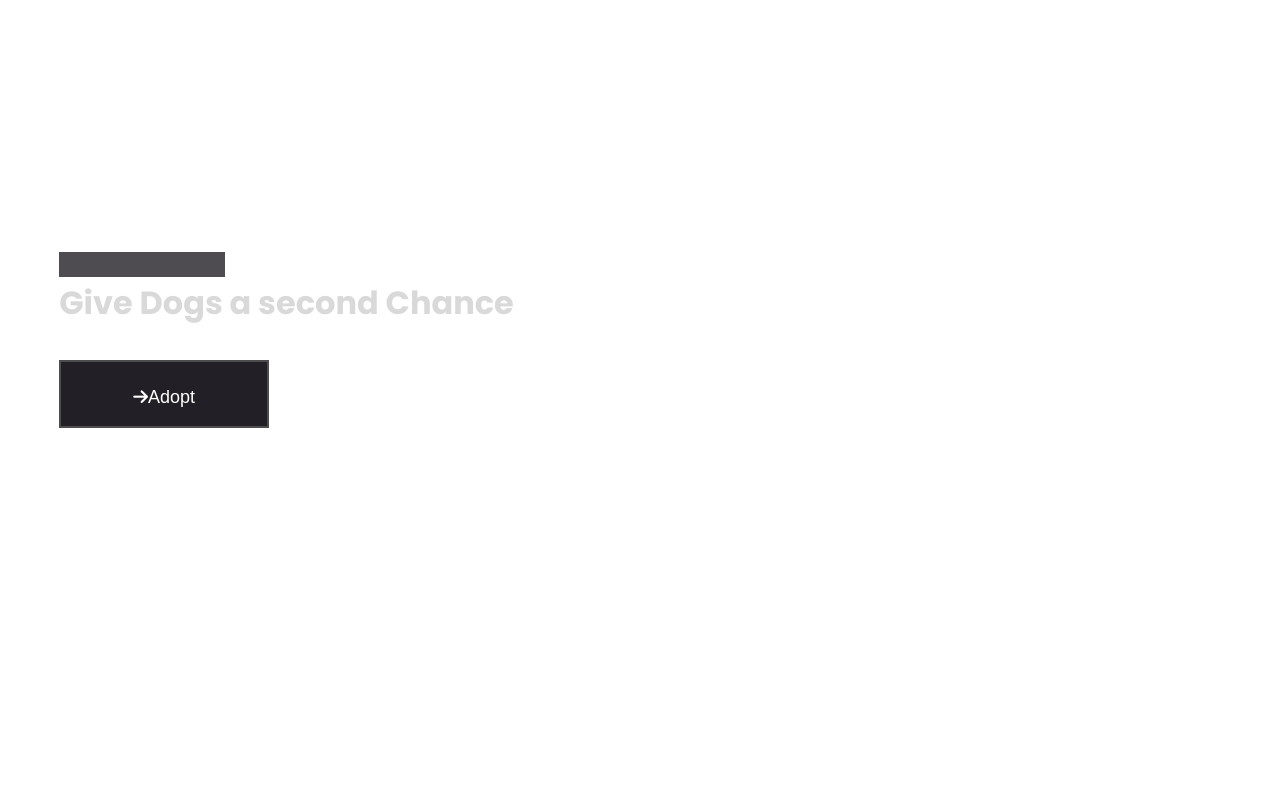
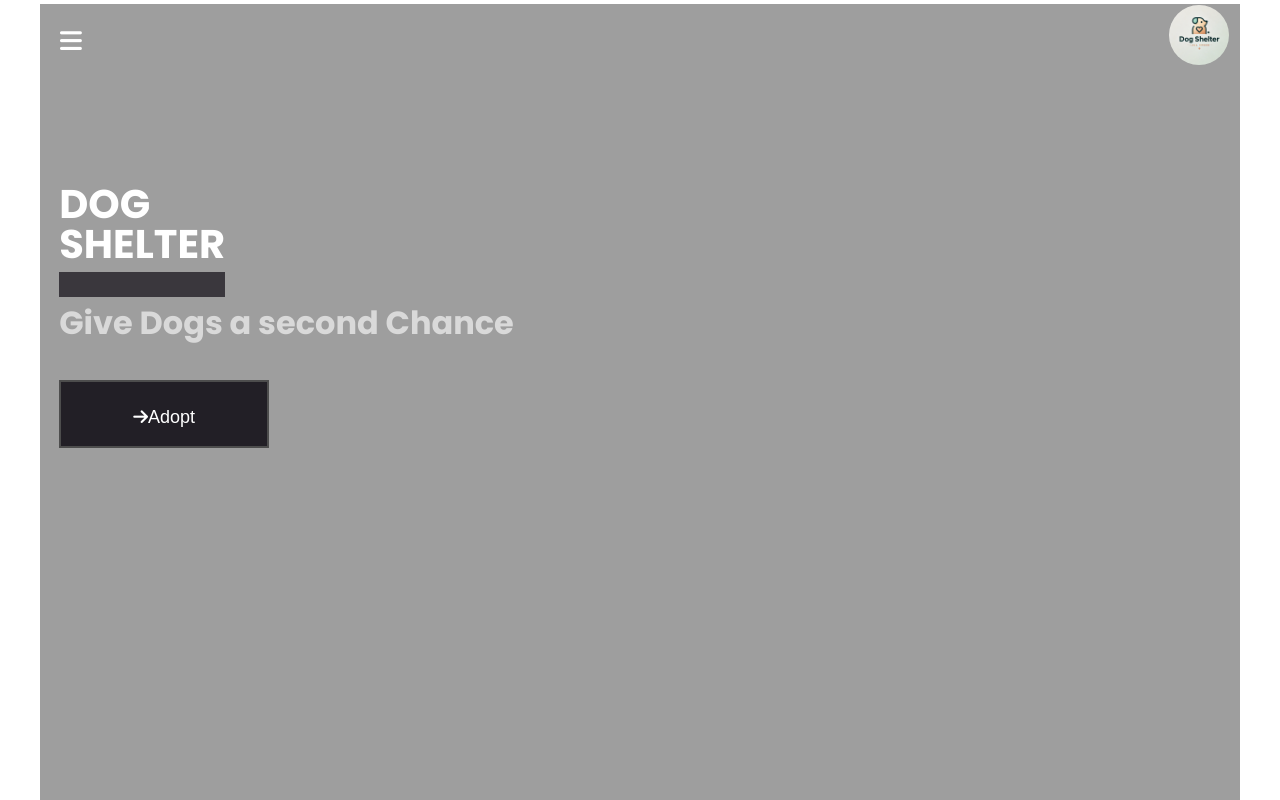
Before and after one commit to bimeksf/DogShelter-site, a plain HTML site: page index.html in a window 1280 px wide. Shown: the top 800 px of the page. Drawn offline with Linux system fonts and the light colour scheme; the site is published under a folder, as on GitHub Pages, so addresses that start at the root find nothing.

Commit message:
images path

```diff
--- a/index.html
+++ b/index.html
@@ -30,7 +30,7 @@
     <section class="hero">
       <header>
         <i class="fa-solid fa-bars openNav"></i>
-        <img src="/images/logog.webp" alt="" class="nav-logo">
+        <img src="./images/logog.webp" alt="" class="nav-logo">
       </header>
 
       <div class="hero-text">
@@ -193,7 +193,7 @@
     <section class="map">
       <div class="map-wrapper">
         <h2>Where to find us ?</h2>
-        <img src="/images/9437acd1-4edb-4a6f-b58c-0a471d6caed3.webp" alt="" class="map-Img">
+        <img src="./images/9437acd1-4edb-4a6f-b58c-0a471d6caed3.webp" alt="" class="map-Img">
       </div>
     </section>
 
--- a/style.css
+++ b/style.css
@@ -43,7 +43,7 @@ section{
 }
 
   .hero{
-    background-image: url("/images/chewy-21LYqbqre8w-unsplash.jpg");
+    background-image: url("./images/chewy-21LYqbqre8w-unsplash.jpg");
     background-position: center;
     background-repeat: no-repeat;
     background-size: cover;
```
